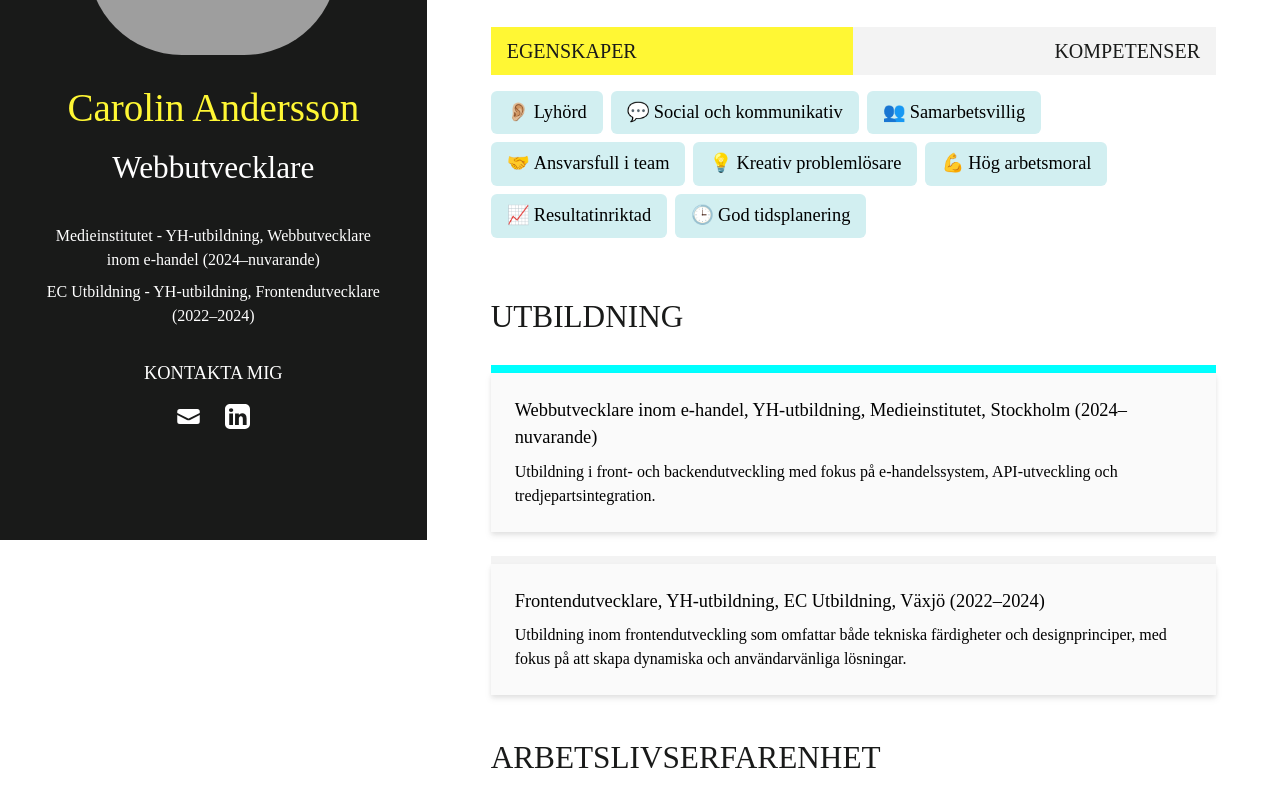
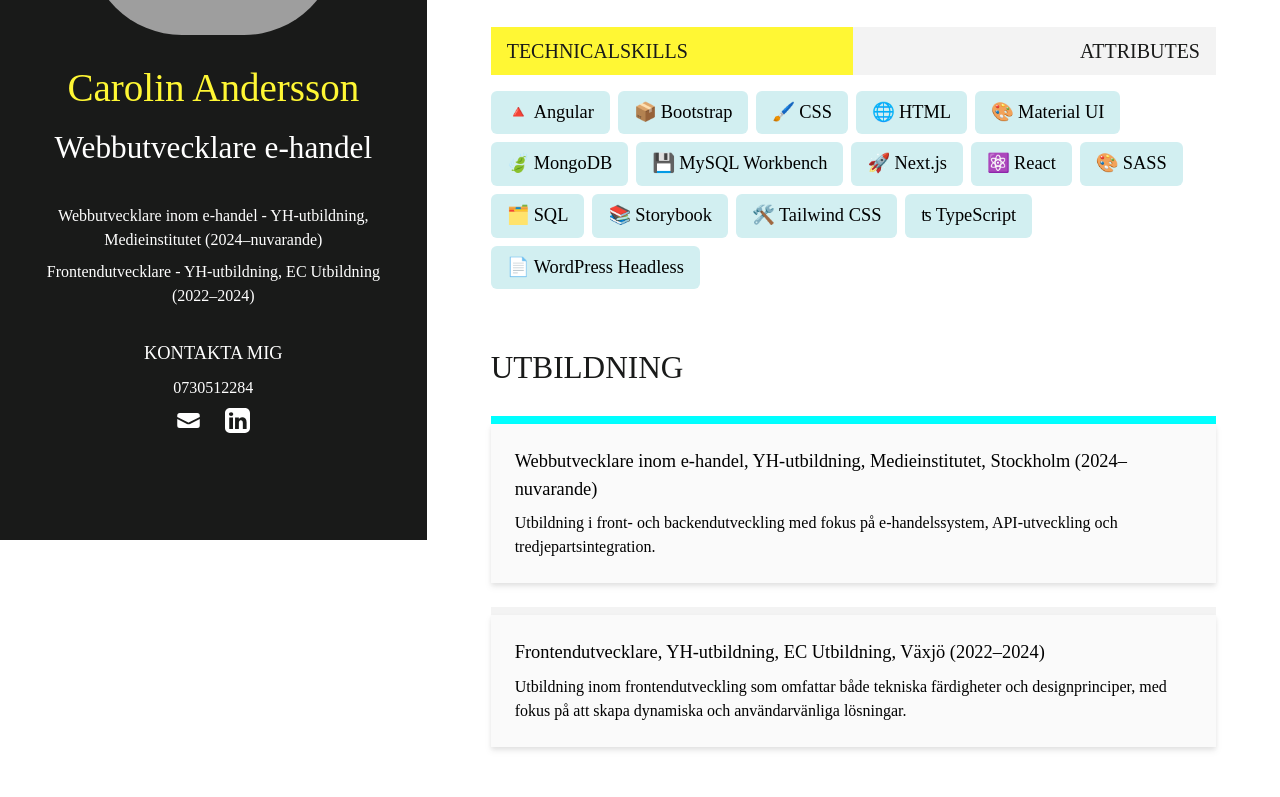
Before and after one commit to carolinmimmie/MyCv, a Next.js app: page / in a window 1280 px wide. Shown: the part 260-1057 px from the top of the page. Built offline with nearby package versions, Linux system fonts and the light colour scheme; grey boxes are pictures that could not be loaded.

Commit message:
small changes to improve the cv

```diff
--- a/app/component/MySkills.tsx
+++ b/app/component/MySkills.tsx
@@ -8,17 +8,17 @@ interface MySkillsProps {
 
 const MySkills = ({ skills }: MySkillsProps) => {
   const id = useId();
-  const [activeTab, setActiveTab] = useState("egenskaper");
+  const [activeTab, setActiveTab] = useState("technicalSkills");
 
   const setBg = (active: string) =>
     activeTab === active ? "bg-yellow" : "bg-grey";
 
   const setTabsAlignment = (tab: string) =>
-    tab === "egenskaper" ? "text-left" : "text-right";
+    tab === "technicalSkills" ? "text-left" : "text-right";
 
   const tabs = (
     <div className="flex">
-      {["egenskaper", "kompetenser"].map((el, i) => (
+      {["technicalSkills", "attributes"].map((el, i) => (
         <button
           key={`${id}_${i}`}
           type="button"
@@ -34,10 +34,10 @@ const MySkills = ({ skills }: MySkillsProps) => {
   const content = (
     <ul
       className={`flex flex-row flex-wrap content-start list-none py-4 gap-2 ${
-        activeTab === "egenskaper" ? "justify-start" : "justify-end"
+        activeTab === "technicalSkills" ? "justify-start" : "justify-end"
       }`}
     >
-      {skills[activeTab as keyof Skills].map(({ icon, text }) => (
+      {skills[activeTab as keyof Skills].sort((a, b) => a.text.localeCompare(b.text)).map(({ icon, text }) => (
         <li key={text} className="skill">
           <span>{icon}</span>
           {text}
--- a/app/component/Sidebar.tsx
+++ b/app/component/Sidebar.tsx
@@ -26,8 +26,9 @@ const Sidebar = ({ data }: SidebarProps) => {
           <h2 className="mb-8">{role}</h2>
           <p className="mb-2">{education[0]}</p>
           <p className="mb-2 ">{education[1]}</p>
-          <div className="text-white text-center mb-4 mt-4 sm:mt-8"></div>
+          <div className="text-white text-center mb-4 mt-4 sm:mt-8">
           <h3 className="mb-2"> KONTAKTA MIG</h3>
+          <aside>0730512284</aside>
           <div className="flex flex-row justify-center gap-2">
             <a
               className="icons-contactme"
@@ -41,10 +42,13 @@ const Sidebar = ({ data }: SidebarProps) => {
               href={contactLinks[1]}
               aria-label={"linkedin link"}
             >
+
               <Linkedin />
             </a>
+
           </div>
         </div>
+      </div>
       </div>
     </div>
   );
--- a/data/data-types.tsx
+++ b/data/data-types.tsx
@@ -18,8 +18,8 @@ export interface Skill {
 }
 
 export interface Skills {
-  egenskaper: Skill[];
-  kompetenser: Skill[];
+  technicalSkills: Skill[];
+  attributes: Skill[];
 }
 
 export interface Experience {
--- a/data/page-data.tsx
+++ b/data/page-data.tsx
@@ -1,9 +1,9 @@
 export const personalData = {
   name: "Carolin Andersson",
-  role: "Webbutvecklare",
+  role: "Webbutvecklare e-handel",
   education: [
-    "Medieinstitutet - YH-utbildning, Webbutvecklare inom e-handel (2024–nuvarande)",
-    "EC Utbildning - YH-utbildning, Frontendutvecklare (2022–2024)",
+    "Webbutvecklare inom e-handel - YH-utbildning, Medieinstitutet (2024–nuvarande)",
+    "Frontendutvecklare - YH-utbildning, EC Utbildning (2022–2024)",
   ],
   contactLinks: [
     "mailto:carolinmimmie@gmail.com",
@@ -19,17 +19,7 @@ export const aboutMe = {
 };
 
 export const skills = {
-  egenskaper: [
-    { icon: "👂🏼", text: "Lyhörd" },
-    { icon: "💬", text: "Social och kommunikativ" },
-    { icon: "👥", text: "Samarbetsvillig" },
-    { icon: "🤝", text: "Ansvarsfull i team" },
-    { icon: "💡", text: "Kreativ problemlösare" },
-    { icon: "💪", text: "Hög arbetsmoral" },
-    { icon: "📈", text: "Resultatinriktad" },
-    { icon: "🕒", text: "God tidsplanering" },
-  ],
-  kompetenser: [
+  technicalSkills: [
     // Språk
     { icon: "🌐", text: "HTML" },
     { icon: "🖌️", text: "CSS" },
@@ -53,6 +43,17 @@ export const skills = {
     // CMS
     { icon: "📄", text: "WordPress Headless" },
   ],
+  attributes: [
+    { icon: "👂🏼", text: "Lyhörd" },
+    { icon: "💬", text: "Social och kommunikativ" },
+    { icon: "👥", text: "Samarbetsvillig" },
+    { icon: "🤝", text: "Ansvarsfull i team" },
+    { icon: "💡", text: "Kreativ problemlösare" },
+    { icon: "💪", text: "Hög arbetsmoral" },
+    { icon: "📈", text: "Resultatinriktad" },
+    { icon: "🕒", text: "God tidsplanering" },
+  ],
+
 
 };
 
@@ -75,7 +76,7 @@ export const educationData = {
 };
 
 export const professionalData = {
-  title: "ARBETSLIVSERFARENHET",
+  title: "ARBETSLIV",
   experiences: [
     {
       role: "Frontendutvecklare, Afonso, Stockholm (2022–2023)",
@@ -84,13 +85,13 @@ export const professionalData = {
       current: false,
     },
     {
-      role: "Frukost/Konferens, Hotel Rival, Stockholm (2017–2022)",
+      role: "Frukost/Konferens, Hotel Rival, Stockholm (2016–2022)",
       description:
         "Ansvarade för frukost- och konferensgäster, säkerställde hög servicekvalitet, ledde och fördelade arbetsuppgifter inom teamet samt främjade samarbetet med andra avdelningar på hotellet.",
       current: false,
     },
     {
-      role: "Kock/Servitris/Personansvarig, Restaurang Klaver, Stockholm (2011–2015)",
+      role: "Kock/Servitris/Personansvarig, Restaurang Klaver, Stockholm (2011–2016)",
       description:
         "Arbetade i ett sammansvetsat team för att driva restaurangen under både dag- och kvällspass, samt ansvarade för personal och service.",
       current: false,
```
